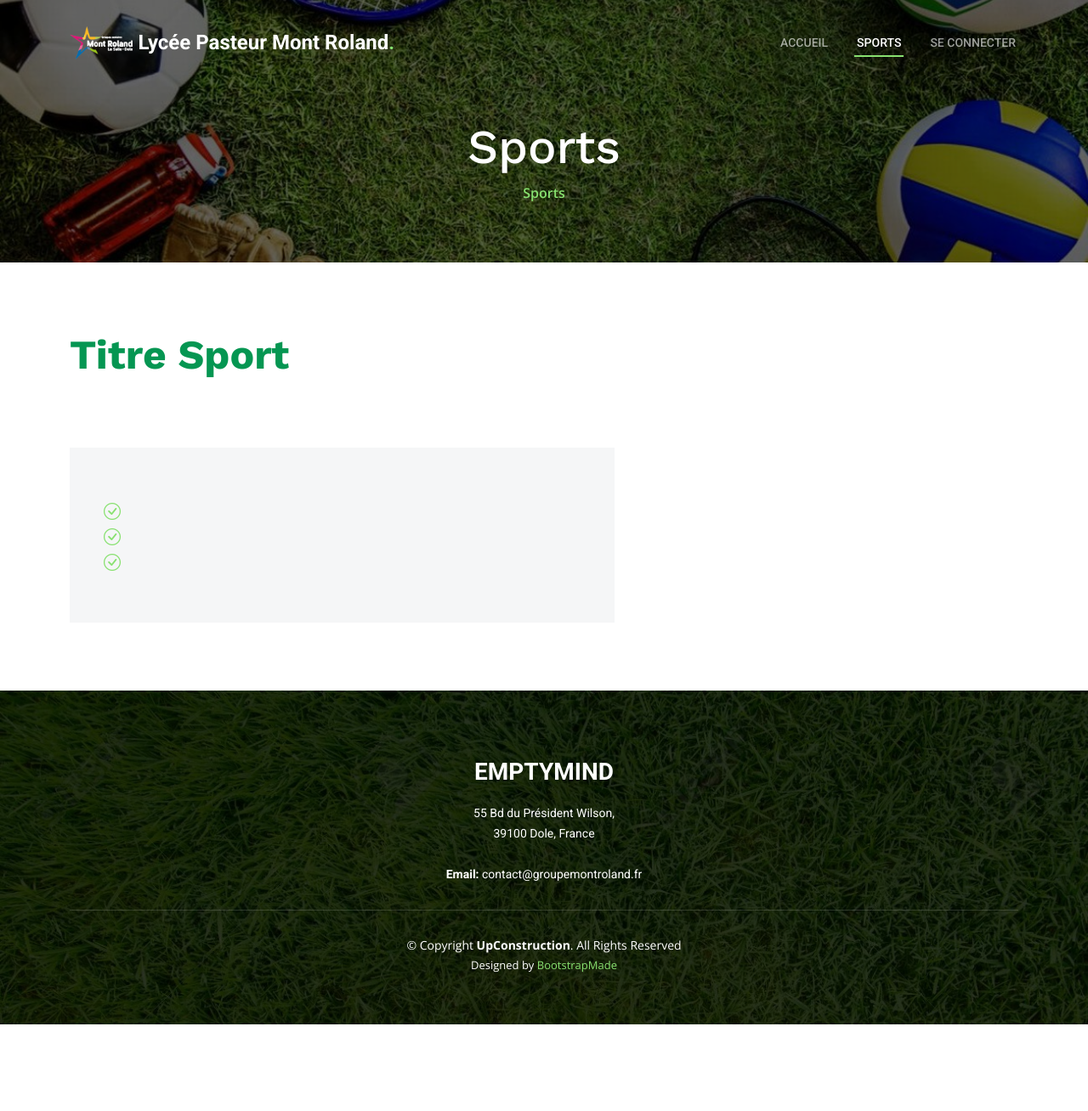
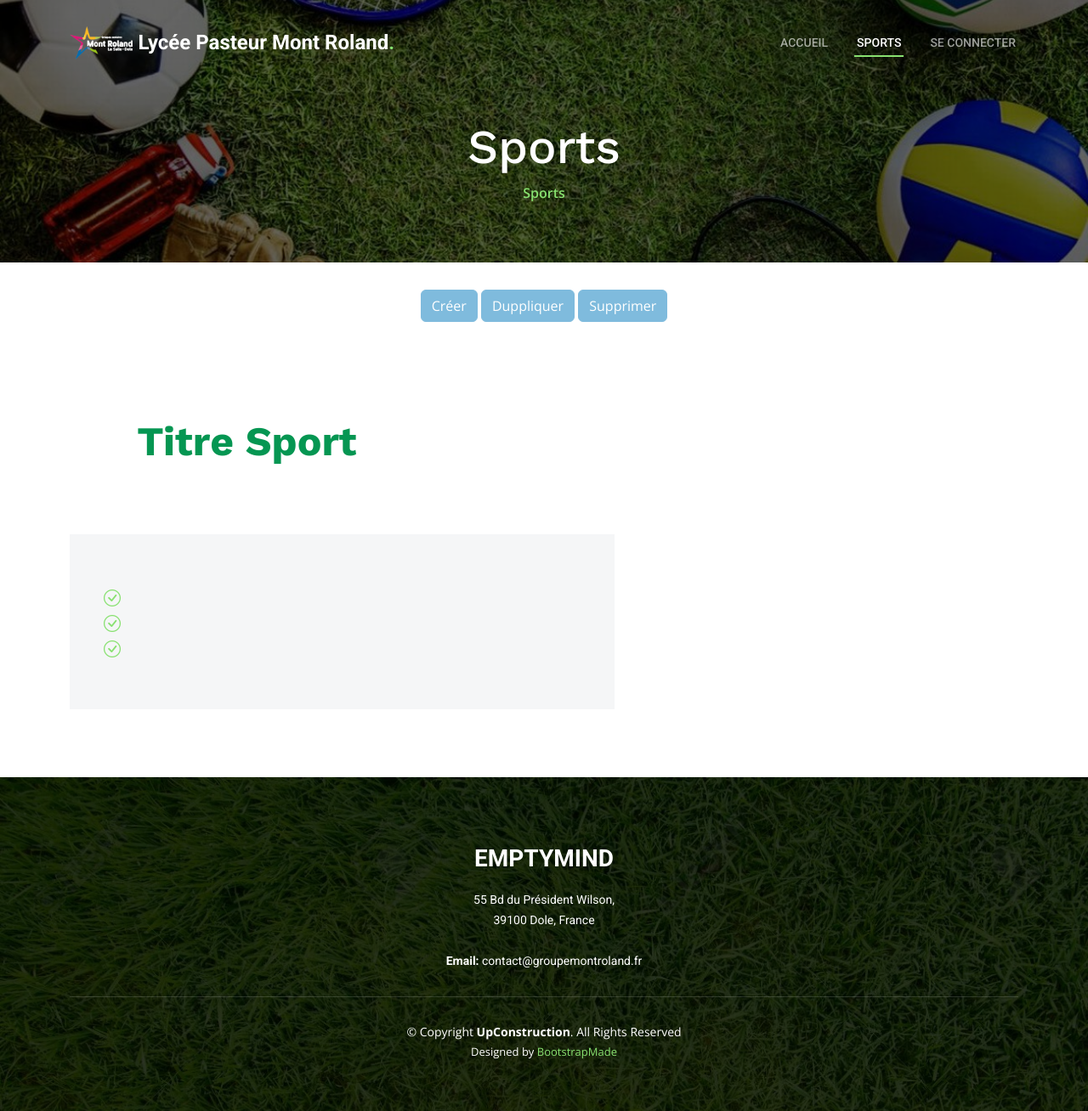
Before and after one commit to Sommaly/CloverleafV2, a PHP site: page /index.php?route=sport-list in a window 1280 px wide. Shown: the whole page at 85% size. Before the commit the page ends 1206 px from the top, so only its background shows below. Run offline with PHP 8.4, Linux system fonts and the light colour scheme.

Commit message:
ajout de page et bouton

```diff
--- a/page/sport/list.php
+++ b/page/sport/list.php
@@ -1,4 +1,7 @@
  <!-- ======= Breadcrumbs ======= -->
+
+
+
  <div class="breadcrumbs d-flex align-items-center" style="background-image: url('assets/img/sport-carousel/carousel1.jpeg');">
       <div class="container position-relative d-flex flex-column align-items-center" data-aos="fade">
 
@@ -9,6 +12,15 @@
 
       </div>
     </div><!-- End Breadcrumbs -->
+
+    <div class="btn_center">
+    <a href="index.php?route=create-atelier"><button class="btn btn-primary">Créer</button></a>
+
+              <button type="button" class="btn">Duppliquer</button>
+              <button type="button" class="btn">Supprimer</button>
+
+              <div class="btn_center">
+</div>
 
     <!-- ======= About Section ======= -->
     <section id="about" class="about">
```
Also changed, not shown: page/seance/create-seance.php (added, +11 -0 lines), page/seance/seance.php (+9 -4 lines), page/sport/create-sport.php (added).
